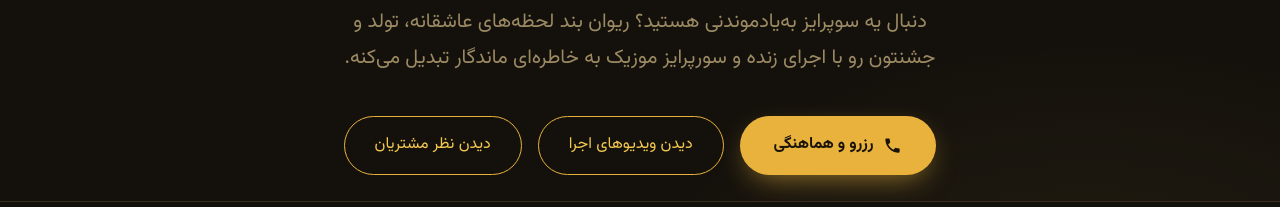
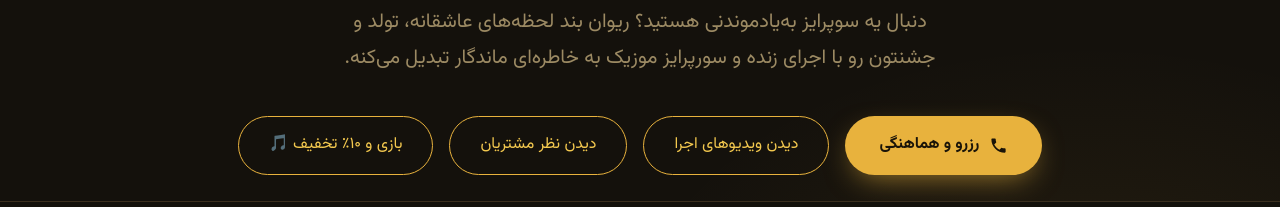
Before and after one commit to aloneeleven3-web/Rivanband-, a plain HTML site: page index.html in a window 1280 px wide. Shown: the part 525-732 px from the top of the page. Drawn offline with Linux system fonts and the light colour scheme.

Commit message:
Add files via upload

```diff
--- a/index.html
+++ b/index.html
@@ -1014,6 +1014,7 @@
         </a>
         <a class="btn-ghost" href="#videos">دیدن ویدیوهای اجرا</a>
         <a class="btn-ghost" href="#reviews">دیدن نظر مشتریان</a>
+        <a class="btn-ghost" href="game.html">بازی و ۱۰٪ تخفیف 🎵</a>
       </div>
 
       <svg class="waveform" viewBox="0 0 640 80" aria-hidden="true">
```
